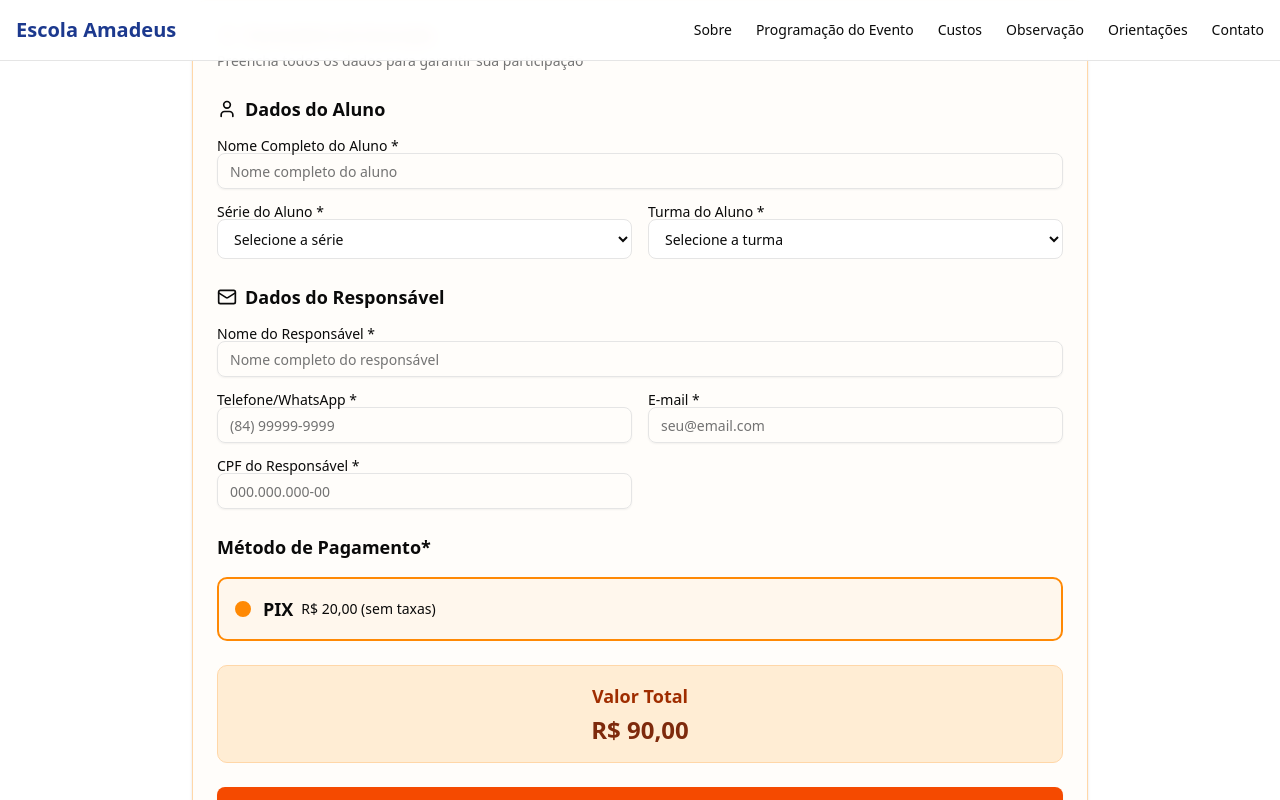
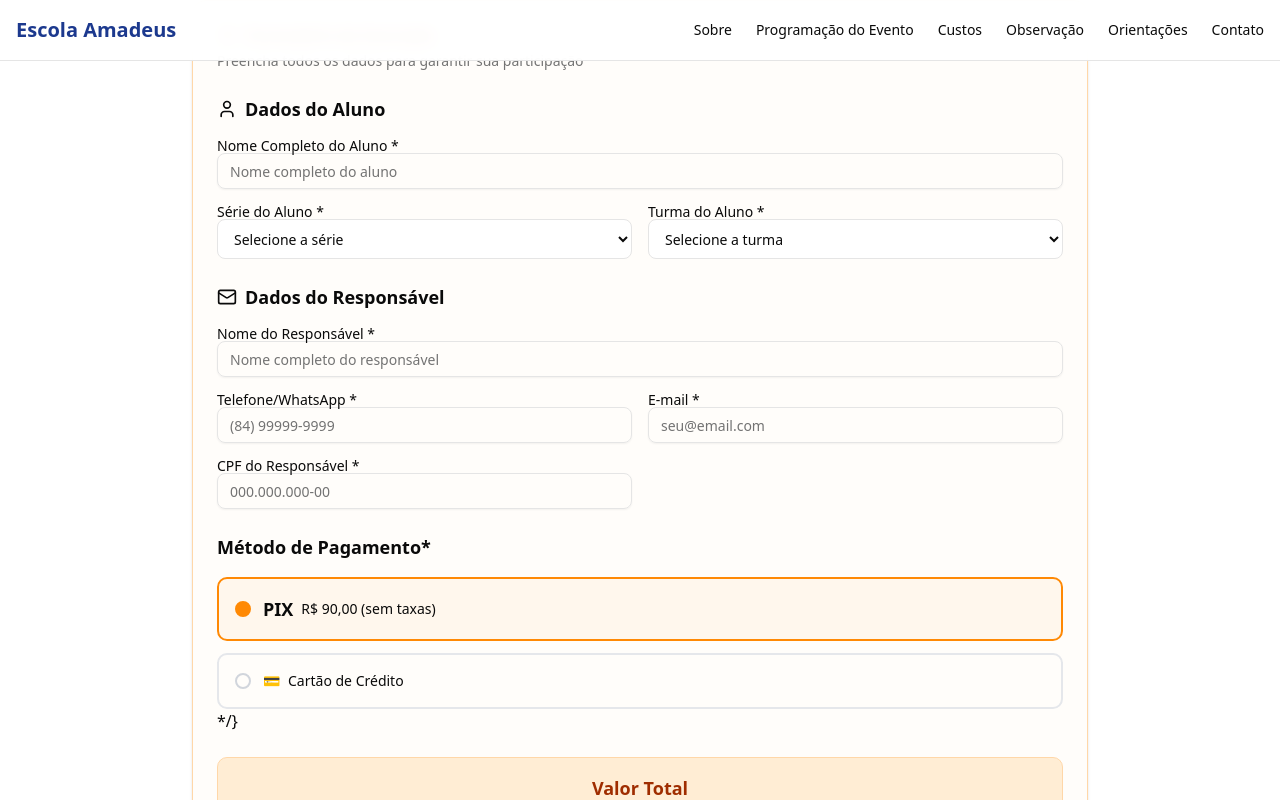
Before and after one commit to pedrologapp/amadeusdiadacrian-a, a React (Vite) app: page / in a window 1280 px wide. Both pictures are taken after a click on the button "Realizar Inscrição e Pagamento". Shown: the part 3149-3949 px from the top of the page. Built offline with nearby package versions, Linux system fonts and the light colour scheme.

Commit message:
Update App.jsx

```diff
--- a/src/App.jsx
+++ b/src/App.jsx
@@ -805,12 +805,12 @@ function App() {
                           <div className="flex items-center space-x-2">
                             <span className="text-lg font-bold">PIX</span>
                             <span className="text-sm">
-                              R$ {(20).toFixed(2).replace('.', ',')} (sem taxas)
+                              R$ {(90).toFixed(2).replace('.', ',')} (sem taxas)
                             </span>
                           </div>
                         </div>
                       </div>
-                      {/*
+
                       <div
                         className={`p-4 rounded-lg border-2 cursor-pointer transition-all ${
                           formData.paymentMethod === 'credit'
```
